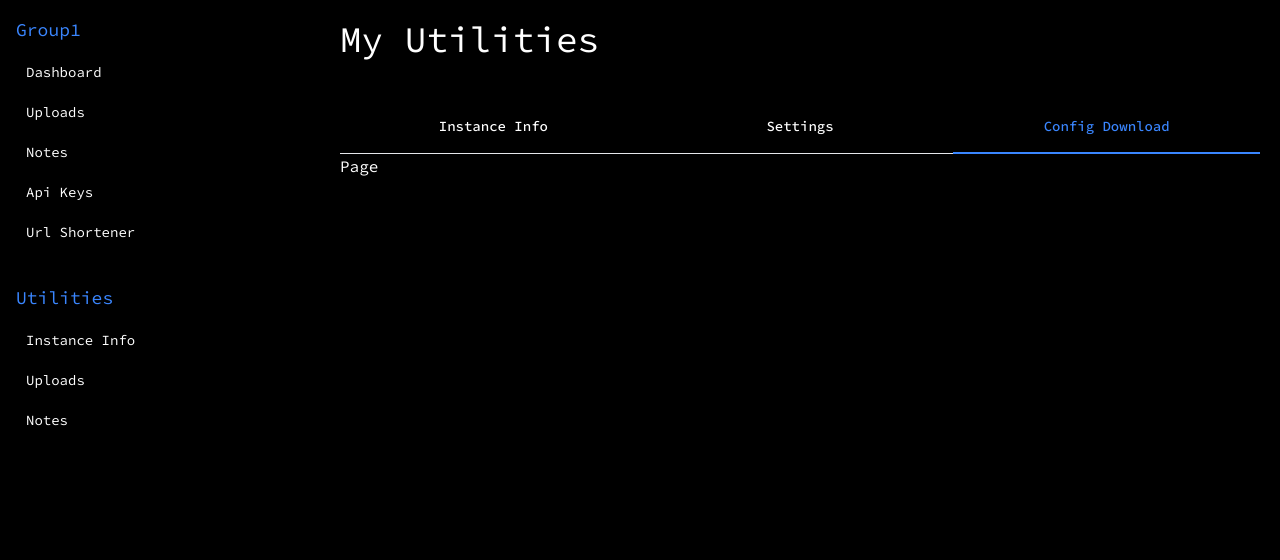
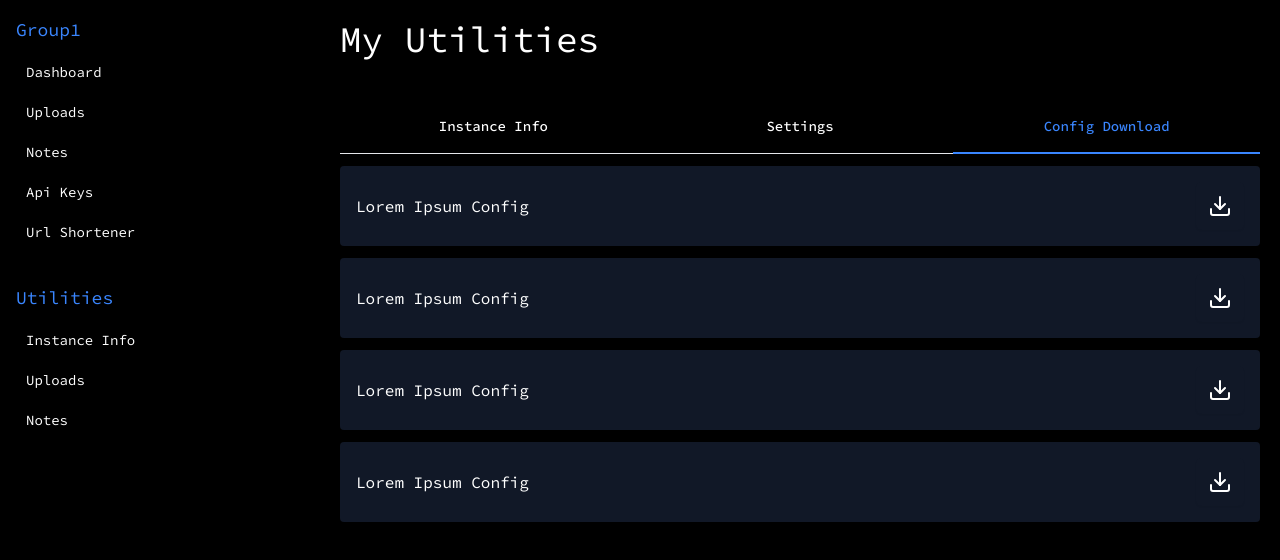
Before and after one commit to BRAVO68WEB/shx, a Next.js app in the folder packages/dashboard/: page /dashboard/utilities/download-config in a window 1280 px wide. Shown: the top 560 px of the page. Built offline with nearby package versions, Linux system fonts and the light colour scheme.

Commit message:
finished config download ui

```diff
--- a/packages/dashboard/app/(dashboard)/dashboard/utilities/download-config/page.tsx
+++ b/packages/dashboard/app/(dashboard)/dashboard/utilities/download-config/page.tsx
@@ -1,7 +1,39 @@
-import React from 'react'
+import Button from '@/components/ui/Button';
+import { Download } from 'lucide-react';
+import React from 'react';
 
 function Page() {
-  return <div>Page</div>;
+	return (
+		<>
+			<div className="w-full my-3 p-4 flex items-center justify-between bg-gray-900 rounded">
+				<p>Lorem Ipsum Config</p>
+				<Button size={'icon'} variant={'transparent'}>
+					<Download />
+				</Button>
+			</div>
+
+			<div className="w-full my-3 p-4 flex items-center justify-between bg-gray-900 rounded">
+				<p>Lorem Ipsum Config</p>
+				<Button size={'icon'} variant={'transparent'}>
+					<Download />
+				</Button>
+			</div>
+
+			<div className="w-full my-3 p-4 flex items-center justify-between bg-gray-900 rounded">
+				<p>Lorem Ipsum Config</p>
+				<Button size={'icon'} variant={'transparent'}>
+					<Download />
+				</Button>
+			</div>
+
+			<div className="w-full my-3 p-4 flex items-center justify-between bg-gray-900 rounded">
+				<p>Lorem Ipsum Config</p>
+				<Button size={'icon'} variant={'transparent'}>
+					<Download />
+				</Button>
+			</div>
+		</>
+	);
 }
 
 export default Page;
```
